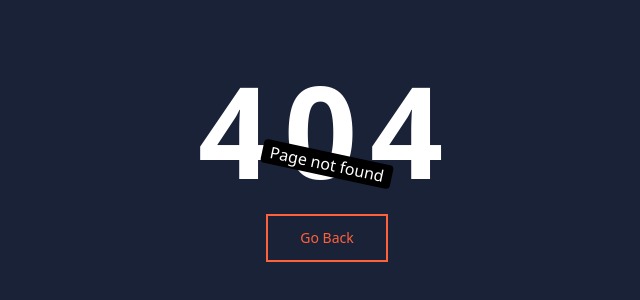
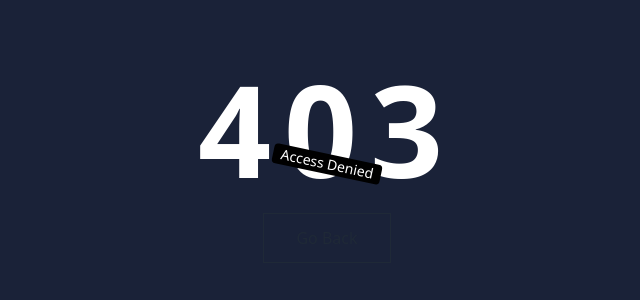
Before and after one commit to MeetPatel3366/Coursify, a React (Vite) app in the folder Client/: page /denied in a window 1280 px wide. Before the commit this address had no page. Shown: the part 236-536 px from the top of the page, without its empty margins (313-953 px from the left). Built offline with nearby package versions, Linux system fonts and the light colour scheme.

Commit message:
Added denied page

```diff
--- a/Client/src/App.jsx
+++ b/Client/src/App.jsx
@@ -7,6 +7,7 @@ import Signup from "./Pages/Signup";
 import Login from "./Pages/Login";
 import CourseList from "./Pages/Course/CourseList";
 import Contact from "./Pages/Contact";
+import Denied from "./Pages/Denied";
 
 const App = () => {
   return (
@@ -17,6 +18,7 @@ const App = () => {
       <Route path="/login" element={<Login />} />
       <Route path="/courses" element={<CourseList />} />
       <Route path="/contact" element={<Contact />} />
+      <Route path="/denied" element={<Denied />} />
 
       <Route path="*" element={<NotFound />}></Route>
     </Routes>
--- /dev/null
+++ b/Client/src/Pages/Denied.jsx
@@ -0,0 +1,23 @@
+import React from "react";
+import { useNavigate } from "react-router-dom";
+
+const Denied = () => {
+  const navigate = useNavigate();
+  return (
+    <main className="h-screen w-full flex flex-col justify-center items-center bg-[#1A2238]">
+      <h1 className="text-9xl font-extrabold text-white tracking-widest">
+        403
+      </h1>
+      <div className="bg-black text-white px-2 text-sm rounded rotate-12 absolute">
+        Access Denied
+      </div>
+      <button onClick={() => navigate(-1)} className="mt-5">
+        <span className="relative block px-8 py-3 bg-[#1A2238] border border-current">
+          Go Back
+        </span>
+      </button>
+    </main>
+  );
+};
+
+export default Denied;
```
